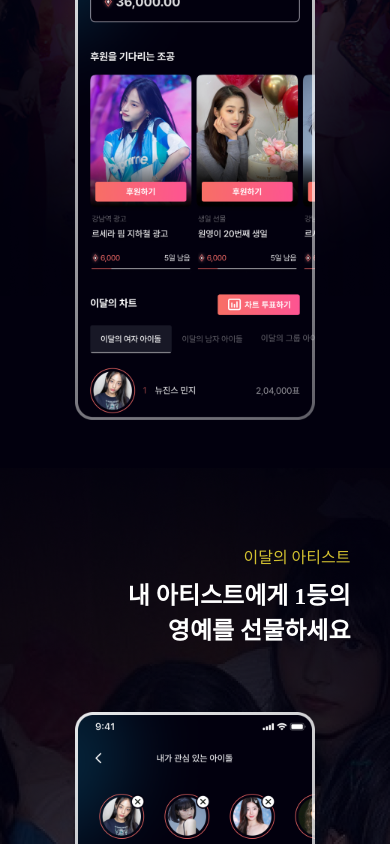
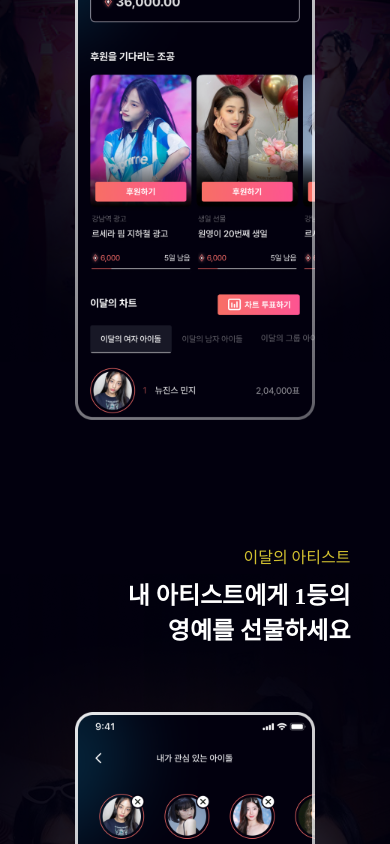
Before and after one commit to yellowjang/Fandom-K, a React (Vite) app: page /landing in a window 390 px wide. Shown: the part 1156-2000 px from the top of the page. Built offline with nearby package versions, Linux system fonts and the light colour scheme; a web font is replaced by a local one.

Commit message:
Refactor: Description 컴포넌트 리팩토링

```diff
--- a/src/pages/Landing/components/Description/index.jsx
+++ b/src/pages/Landing/components/Description/index.jsx
@@ -2,61 +2,68 @@ import styles from './styles.module.scss';
 import homeImage1 from '../../../../assets/images/landing/home-1.png';
 import homeImage2 from '../../../../assets/images/landing/home-2.png';
 import homeImage3 from '../../../../assets/images/landing/home-3.png';
+import React from 'react';
+
+const sections = [
+  {
+    id: 1,
+    title: '후원하기',
+    description: ['좋아하는 아이돌에게', '쉽게 조공해보세요'],
+    image: homeImage1,
+    backgroundClass: 'background-image-1',
+  },
+  {
+    id: 2,
+    title: '이달의 아티스트',
+    description: ['내 아티스트에게 1등의', '영예를 선물하세요'],
+    image: homeImage2,
+    backgroundClass: 'background-image-2',
+    even: true,
+  },
+  {
+    id: 3,
+    title: '나만의 아티스트',
+    description: ['좋아하는 아티스트들의', '소식을 모아보세요'],
+    image: homeImage3,
+    backgroundClass: 'background-image-3',
+  },
+];
 
 function Description() {
   return (
     <>
+      {sections.map((section) => (
         <section
-        className={`${styles['container']} ${styles['background-image-1']}`}
+          key={section.id}
+          className={`${styles['container']} ${styles[section.backgroundClass]}`}
         >
           <div className={styles['wrapper']}>
             <div className={styles['description']}>
-            <div className={styles['description-title']}>
-              <span>후원하기</span>
+              <div
+                className={`${styles['description-title']} ${
+                  section.even ? styles['even'] : ''
+                }`}
+              >
+                <span>{section.title}</span>
                 <p>
-                좋아하는 아이돌에게
+                  {section.description.map((line, index) => (
+                    <React.Fragment key={index}>
+                      {line}
                       <br />
-                쉽게 조공해보세요
+                    </React.Fragment>
+                  ))}
                 </p>
               </div>
-            <img src={homeImage1} alt='모바일 캡처' width={320} height={693} />
+              <img
+                src={section.image}
+                alt='모바일 캡처'
+                width={320}
+                height={693}
+              />
             </div>
           </div>
         </section>
-      <section
-        className={`${styles['container']} ${styles['background-image-2']}`}
-      >
-        <div className={styles['wrapper']}>
-          <div className={styles['description']}>
-            <div className={`${styles['description-title']} ${styles['even']}`}>
-              <span>이달의 아티스트</span>
-              <p>
-                내 아티스트에게 1등의
-                <br />
-                영예를 선물하세요
-              </p>
-            </div>
-            <img src={homeImage2} alt='모바일 캡처' width={320} height={693} />
-          </div>
-        </div>
-      </section>
-      <section
-        className={`${styles['container']} ${styles['background-image-3']}`}
-      >
-        <div className={styles['wrapper']}>
-          <div className={styles['description']}>
-            <div className={styles['description-title']}>
-              <span>나만의 아티스트</span>
-              <p>
-                좋아하는 아티스트들의
-                <br />
-                소식을 모아보세요
-              </p>
-            </div>
-            <img src={homeImage3} alt='모바일 캡처' width={320} height={693} />
-          </div>
-        </div>
-      </section>
+      ))}
     </>
   );
 }
--- a/src/pages/Landing/components/Description/styles.module.scss
+++ b/src/pages/Landing/components/Description/styles.module.scss
@@ -1,4 +1,22 @@
 @import '../../../../styles/import.scss';
+
+$bg-images: (
+  1: '../../../../assets/images/landing/bg-2.png',
+  2: '../../../../assets/images/landing/bg-3.png',
+  3: '../../../../assets/images/landing/bg-4.png',
+);
+
+$media-sizes: (
+  desktop: 1200px,
+  tablet: 1199px,
+  mobile: 767px,
+);
+
+@mixin background-image($index) {
+  background-image: url(map-get($bg-images, $index));
+  background-repeat: no-repeat;
+  background-position: center;
+}
 
 .container {
   width: 100%;
@@ -6,24 +24,23 @@
   display: flex;
   flex-direction: column;
   align-items: center;
+
+  @media screen and (min-width: 768px) and (max-width: map-get($media-sizes, tablet)) {
+    height: 744px;
+    background-size: 744px;
+  }
+
+  @media screen and (max-width: map-get($media-sizes, mobile)) {
+    height: 812px;
+    background-size: 600px;
+    background-position: center 40px;
+  }
 }
 
-.background-image-1 {
-  background-image: url('../../../../assets/images/landing/bg-2.png');
-  background-repeat: no-repeat;
-  background-position: center;
-}
-
-.background-image-2 {
-  background-image: url('../../../../assets/images/landing/bg-3.png');
-  background-repeat: no-repeat;
-  background-position: center;
-}
-
-.background-image-3 {
-  background-image: url('../../../../assets/images/landing/bg-4.png');
-  background-repeat: no-repeat;
-  background-position: center;
+@for $i from 1 through 3 {
+  .background-image-#{$i} {
+    @include background-image($i);
+  }
 }
 
 .description {
@@ -34,7 +51,6 @@
     color: #fff;
     font-family: 'Pretendard';
     font-weight: 700;
-    font-style: normal;
     font-size: 24px;
     margin-top: 8px;
   }
@@ -43,39 +59,14 @@
     color: #d2c030;
     font-family: 'Pretendard';
     font-weight: 500;
-    font-style: normal;
     font-size: 16px;
   }
 
   img {
     padding-top: 60px;
   }
-}
 
-@media screen and (min-width: 768px) and (max-width: 1199px) {
-  .container {
-    height: 744px;
-  }
-
-  .background-image-1 {
-    background-size: 744px;
-    background-repeat: no-repeat;
-    background-position: center;
-  }
-
-  .background_image_2 {
-    background-size: 744px;
-    background-repeat: no-repeat;
-    background-position: center;
-  }
-
-  .background_image_3 {
-    background-size: 744px;
-    background-repeat: no-repeat;
-    background-position: center;
-  }
-
-  .description {
+  @media screen and (min-width: 768px) and (max-width: map-get($media-sizes, tablet)) {
     padding-top: 104px;
 
     p {
@@ -89,32 +80,8 @@
       margin-top: 40px;
     }
   }
-}
 
-@media screen and (max-width: 767px) {
-  .container {
-    height: 812px;
-  }
-
-  .background-image-1 {
-    background-size: 600px;
-    background-repeat: no-repeat;
-    background-position: center 40px;
-  }
-
-  .background_image_2 {
-    background-size: 600px;
-    background-repeat: no-repeat;
-    background-position: center;
-  }
-
-  .background_image_3 {
-    background-size: 600px;
-    background-repeat: no-repeat;
-    background-position: center;
-  }
-
-  .description {
+  @media screen and (max-width: map-get($media-sizes, mobile)) {
     padding-top: 76px;
     width: 311px;
 
```
Lines whose indentation alone changed are shown as unchanged.
